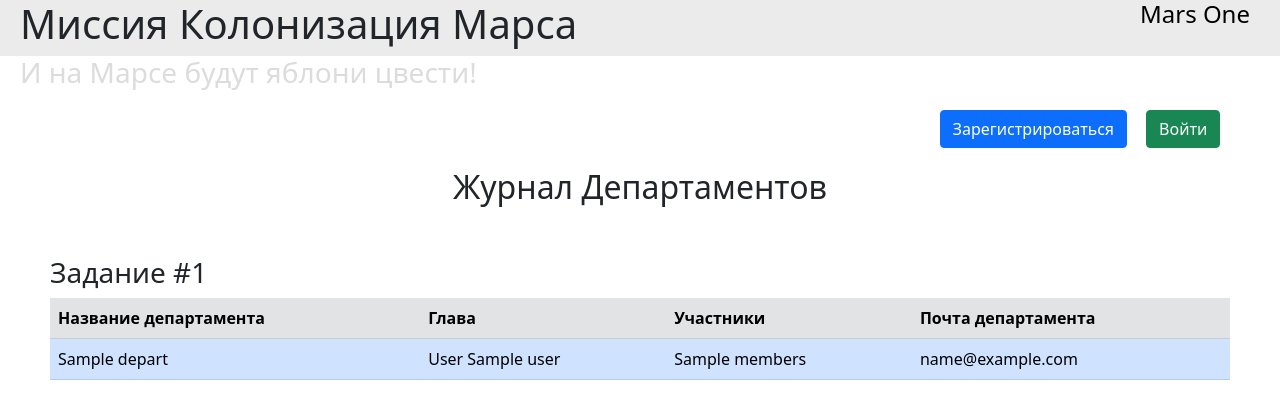
After one commit to art-me-1101/SQlAlchemy, a Flask app: template lesson9/templates/depart_list.html in a window 1280 px wide. The commit adds this page. Shown: the top 419 px of the page. Run offline with Flask 3, Linux system fonts and the light colour scheme; the template is opened without the code that fills it: most values are stand-ins (such as "Sample title", 1, 10 or a date in 2020).

Commit message:
add department

```diff
--- a/lesson9/data/departments.py
+++ b/lesson9/data/departments.py
@@ -8,7 +8,7 @@ class Department(SqlAlchemyBase):
     __tablename__ = 'department'
 
     id = sqlalchemy.Column(sqlalchemy.Integer, primary_key=True, autoincrement=True)
-    tytle = sqlalchemy.Column(sqlalchemy.String)
+    title = sqlalchemy.Column(sqlalchemy.String)
     chief = sqlalchemy.Column(sqlalchemy.Integer,
                                 sqlalchemy.ForeignKey("users.id"))
     members = sqlalchemy.Column(sqlalchemy.String)
--- a/lesson9/main.py
+++ b/lesson9/main.py
@@ -3,8 +3,10 @@ from flask_login import LoginManager, logout_user, login_required, current_user
 from flask_login import login_user
 
 from data import db_session
+from data.departments import Department
 from data.jobs import Jobs
 from data.users import User
+from forms.department import DepartForm
 from forms.job import JobForm
 from forms.login import LoginForm
 from forms.user import RegisterForm
@@ -31,6 +33,7 @@ def index():
 def register():
     form = RegisterForm()
     if form.validate_on_submit():
+        print(form.age.data)
         if form.password.data != form.password_again.data:
             return render_template('register.html', title='Регистрация',
                                    form=form,
@@ -40,7 +43,7 @@ def register():
             return render_template('register.html', title='Регистрация',
                                    form=form,
                                    message="Такой пользователь уже есть")
-        if not form.age.data.isdigit():
+        if form.age.data <= 0:
             return render_template('register.html', title='Регистрация',
                                    form=form,
                                    message="Введён неправильный возраст")
@@ -103,7 +106,7 @@ def add_news():
         db_sess.merge(current_user)
         db_sess.commit()
         return redirect('/')
-    return render_template('new_job.html', title='Добавление работу',
+    return render_template('new_job.html', title='Добавление работы',
                            form=form)
 
 
@@ -136,7 +139,7 @@ def edit_news(id):
         else:
             abort(404)
     return render_template('new_job.html',
-                           title='Редактирование новости',
+                           title='Редактирование работы',
                            form=form
                            )
 
@@ -155,5 +158,77 @@ def news_delete(id):
     return redirect('/')
 
 
+@app.route('/make_depart', methods=['GET', 'POST'])
+@login_required
+def add_depart():
+    form = DepartForm()
+    if form.validate_on_submit():
+        db_sess = db_session.create_session()
+        depart = Department()
+        depart.title = form.title.data
+        print(form.title.data)
+        depart.members = form.members.data
+        depart.email = form.email.data
+        current_user.departments.append(depart)
+        db_sess.merge(current_user)
+        db_sess.commit()
+        return redirect('/depart_list')
+    return render_template('new_depart.html', title='Добавление департамента',
+                           form=form)
+
+
+@app.route('/depart_list')
+def depart_list():
+    db_sess = db_session.create_session()
+    departs = db_sess.query(Department)
+    return render_template("depart_list.html", departs=departs, title='Список департаментов')
+
+
+@app.route('/depart/<int:id>', methods=['GET', 'POST'])
+@login_required
+def edit_depart(id):
+    form = DepartForm()
+    if request.method == "GET":
+        db_sess = db_session.create_session()
+        depart = db_sess.query(Department).filter(Department.id == id).filter(
+            (Department.user == current_user) | (current_user.id == 1)).first()
+        if depart:
+            form.title.data = depart.title
+            form.members.data = depart.members
+            form.email.data = depart.email
+        else:
+            abort(404)
+    if form.validate_on_submit():
+        db_sess = db_session.create_session()
+        depart = db_sess.query(Department).filter(Department.id == id).filter(
+            (Department.user == current_user) | (current_user.id == 1)).first()
+        if depart:
+            depart.title = form.title.data
+            depart.members = form.members.data
+            depart.work_size = form.email.data
+            db_sess.commit()
+            return redirect('/depart_list')
+        else:
+            abort(404)
+    return render_template('new_depart.html',
+                           title='Редактирование департамента',
+                           form=form
+                           )
+
+
+@app.route('/depart_delete/<int:id>', methods=['GET', 'POST'])
+@login_required
+def depart_delete(id):
+    db_sess = db_session.create_session()
+    depart = db_sess.query(Department).filter(Department.id == id).filter(
+        (Department.user == current_user) | (current_user.id == 1)).first()
+    if depart:
+        db_sess.delete(depart)
+        db_sess.commit()
+    else:
+        abort(404)
+    return redirect('/depart_list')
+
+
 if __name__ == '__main__':
     main()
--- a/lesson9/static/css/style.css
+++ b/lesson9/static/css/style.css
@@ -7,7 +7,26 @@
 .buttons {
     margin-left: auto;
     margin-right: 0;
+    margin-top: 20px;
+    width: 520px;
+    display: flex;
+    justify-content: space-around;
+}
+
+.buttons1 {
+    margin-left: auto;
+    margin-right: 0;
+    margin-top: 20px;
     width: 300px;
     display: flex;
     justify-content: space-around;
 }
+
+.buttons2 {
+    margin-left: auto;
+    margin-right: 0;
+    margin-top: 20px;
+    width: 500px;
+    display: flex;
+    justify-content: space-around;
+}
--- a/lesson9/templates/base.html
+++ b/lesson9/templates/base.html
@@ -13,7 +13,7 @@
 <header style="background-color: #ebebeb">
         <div class="div1">
             <div><h1>Миссия Колонизация Марса</h1></div>
-            <div><h4>Mars One</h4></div>
+            <div><a href="/"  style="text-decoration:none; color: #000"><h4>Mars One</h4></a></div>
         </div>
 </header>
     <h3  style="color: #dcdcdc; margin-left: 20px;">И на Марсе будут яблони цвести!</h3>
--- /dev/null
+++ b/lesson9/templates/depart_list.html
@@ -0,0 +1,48 @@
+{% extends "base.html" %}
+
+{% block content %}
+{% if current_user.is_authenticated %}
+    <div class='buttons2'>
+        <a href="/" class="btn btn-secondary" style="margin-right: 50px;">К листу работ</a>
+        <a href="make_depart" class="btn btn-secondary" style="margin-right: 50px;">Добавить депертамент</a>
+        <a class="navbar-brand" href="/logout">{{ current_user.name }}</a>
+    </div>
+{% else %}
+    <div class='buttons1'>
+        <a class="btn btn-primary " href="/register">Зарегистрироваться</a>
+        <a class="btn btn-success" href="/login">Войти</a>
+    </div>
+{% endif %}
+<div><h2 style="text-align: center; margin-top: 20px">Журнал Департаментов</h2></div>
+
+{% for el in departs %}
+<div style="margin-top: 50px">
+    <h3>Задание #{{ el.id }}</h3>
+    <table class="table">
+        <tr class="table-secondary">
+            <th>Название департамента</th>
+            <th>Глава</th>
+            <th>Участники</th>
+            <th>Почта департамента</th>
+        </tr>
+        <tr>
+            <td class="table-primary">{{ el.title }}</td>
+            <td class="table-primary">{{el.user.surname}} {{el.user.name}}</td>
+            <td class="table-primary">{{ el.members }}</td>
+            <td class="table-primary">{{ el.email }}</td>
+        </tr>
+    </table>
+    {% if current_user.is_authenticated and (current_user == el.user or current_user.id == 1) %}
+    <div>
+        <a href="/depart/{{ el.id }}" class="btn btn-warning">
+            Изменить
+        </a>
+        <a href="/depart_delete/{{ el.id }}" class="btn btn-danger">
+            Удалить
+        </a>
+    </div>
+    {% endif %}
+</div>
+{% endfor %}
+
+{% endblock %}
--- a/lesson9/templates/register.html
+++ b/lesson9/templates/register.html
@@ -1,7 +1,7 @@
 {% extends "base.html" %}
 
 {% block content %}
-<h1>Register Form</h1>
+<h1>Регистрация</h1>
 <form action="" method="post">
     {{ form.hidden_tag() }}
     <p>
```
Also changed, not shown: lesson9/forms/department.py (added, +10 -0 lines), lesson9/forms/user.py (+10 -10 lines), lesson9/templates/new_depart.html (added, +36 -0 lines), lesson9/templates/works_log.html (+22 -15 lines).
